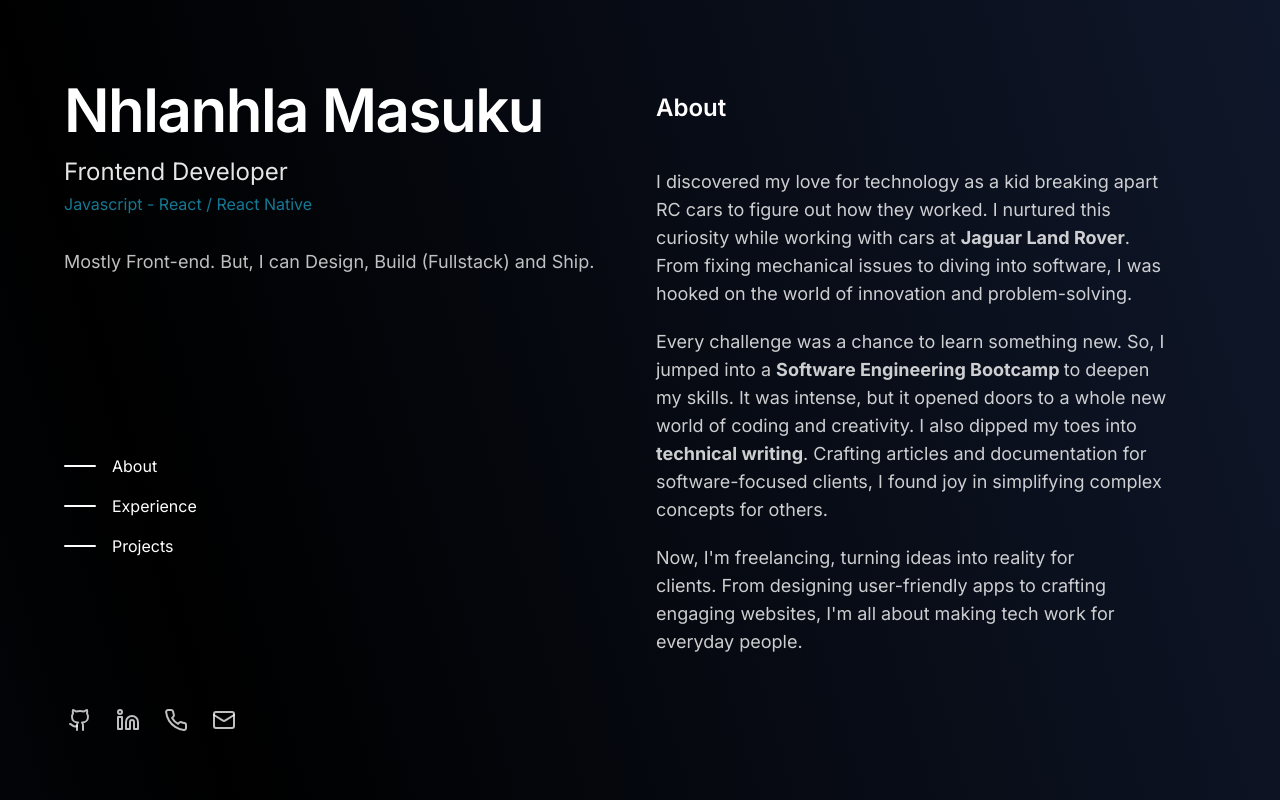
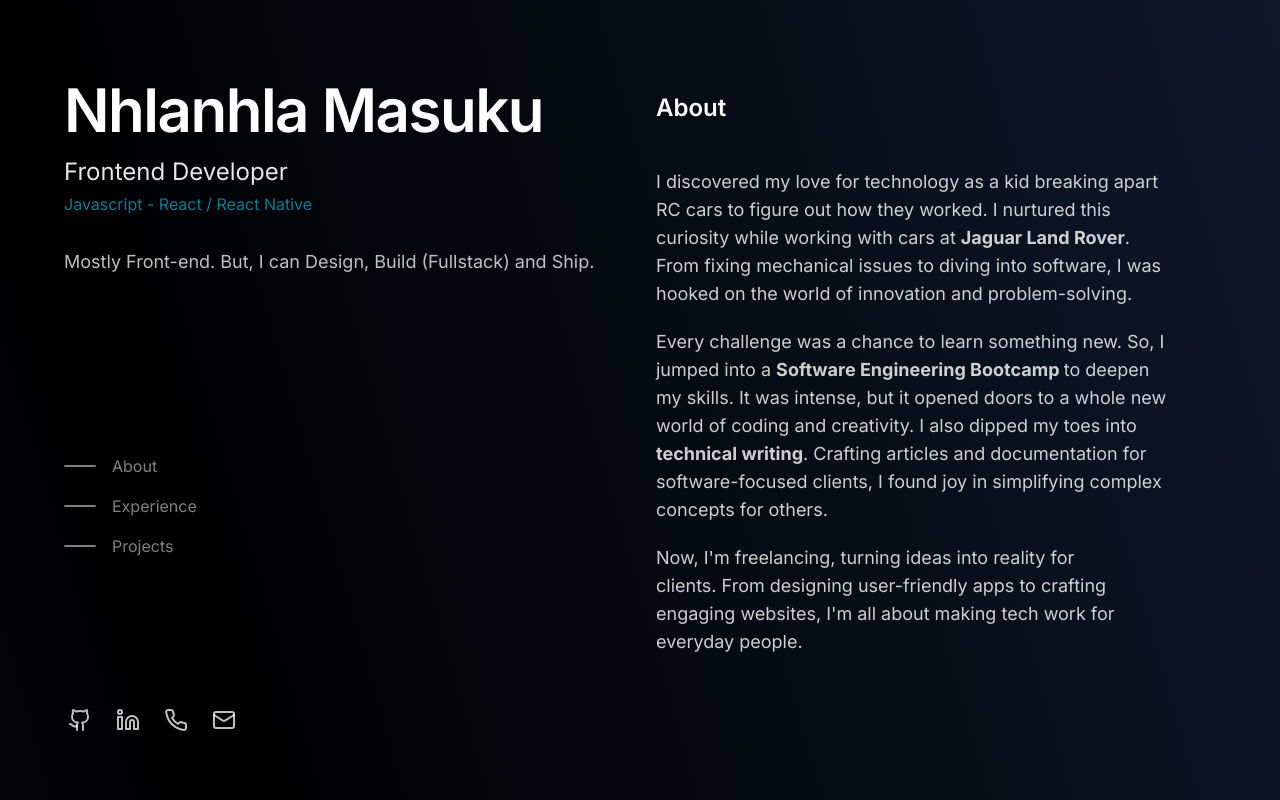
Before and after one commit to nhlanhlacliq/nhlanhla-masuku, a Next.js app: page / in a window 1280 px wide. Shown: the top 800 px of the page. Built offline with nearby package versions, Linux system fonts and the light colour scheme.

Commit message:
update states

```diff
--- a/src/components/Nav.tsx
+++ b/src/components/Nav.tsx
@@ -33,14 +33,14 @@ const Nav = ({ style }: Props) => {
           {Links.map((item, i) => (
             <div
               key={i}
-              className='flex group items-center gap-4 cursor-pointer'
+              className='flex group items-center gap-4 cursor-pointer w-fit'
             >
               <Link
                 to={item.to}
                 smooth={true}
                 duration={500}
                 activeClass={styles.activeWidth}
-                className='w-8 group-hover:w-16'
+                className='w-8 opacity-50 group-hover:w-16 group-hover:opacity-100 transition-all'
                 spy={true}
               >
                 <div className='w-full bg-background h-0.5 rounded-sm transition-all' />
@@ -70,7 +70,7 @@ const styles = {
   container: "py-4",
   mainLink: "text-2xl font-bold block mb-8",
   linkContainer: "flex flex-col space-y-4",
-  link: "hover:underline peer",
+  link: "hover:underline peer opacity-50 hover:opacity-100 transition-all",
   active: "active-nav",
   activeWidth: "active-nav-width",
 };
```
